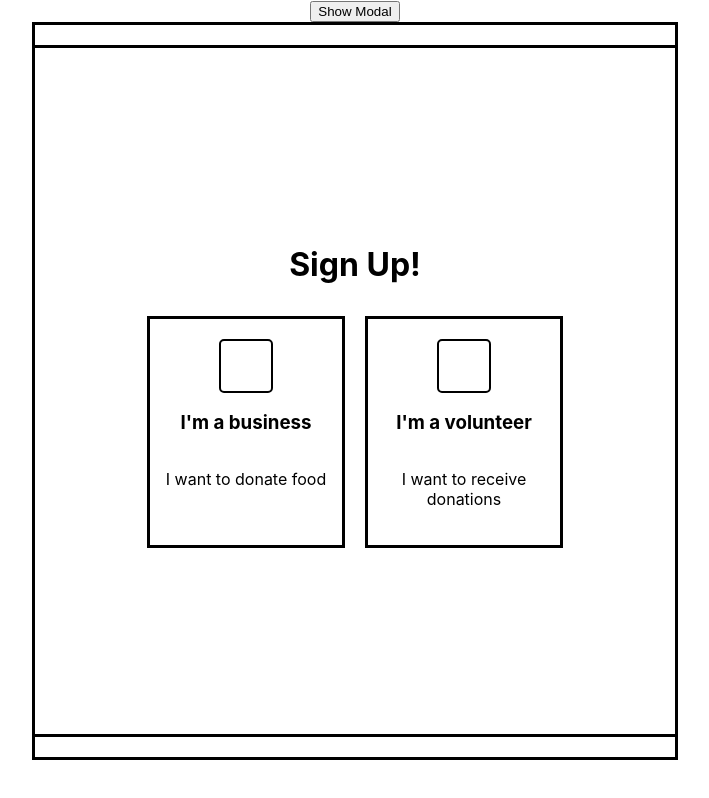
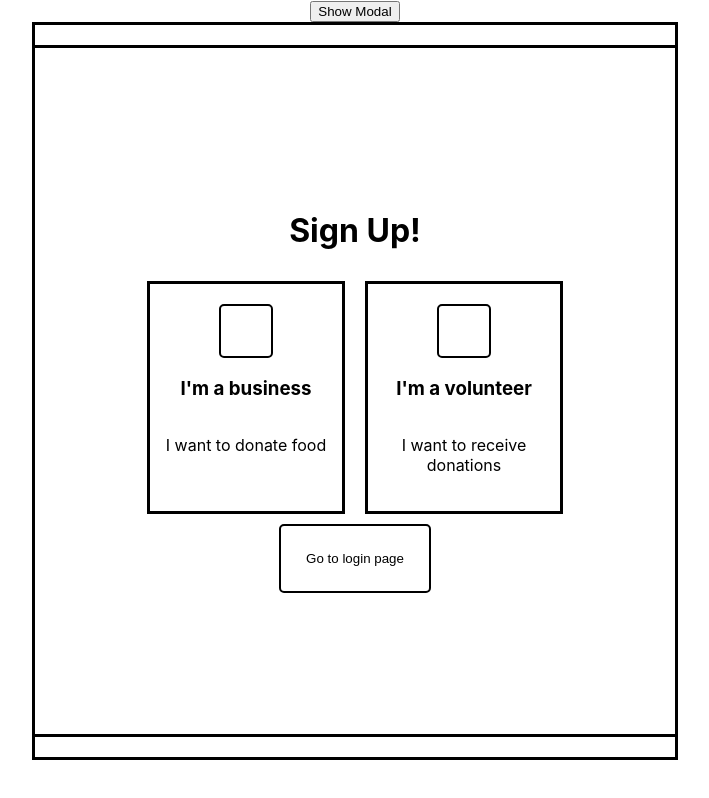
Before and after one commit to Replate-EU/Frontend, a React (Create React App) app in the folder front-end/: page / in a window 1280 px wide. Shown: the whole page, without its empty margins (285-994 px from the left). Built offline with nearby package versions, Linux system fonts and the light colour scheme; no server answers.

Commit message:
Separated signup as a different component

```diff
--- a/front-end/src/App.js
+++ b/front-end/src/App.js
@@ -1,46 +1,33 @@
-import React from "react";
+//dependencies
+import React, { useEffect } from "react";
 import { Switch, Route, Link } from "react-router-dom";
+import { connect } from "react-redux";
+
+//Redux aactions
+import { checkToken } from "./state/actionCreators";
+
+//styles
+import "./App.css";
 import styled from "styled-components";
-import "./App.css";
+
+//Child components
 import FormBusiness from "./Components/Business/FormBusiness";
 import FormVolunteer from "./Components/Volunteer/FormVolunteer";
 import Login from "./Components/Login";
 import BusinessPickups from "./Components/Business/BusinessPickups";
 import VolunteerPickups from "./Components/Volunteer/VolunteerPickups";
 import Modal from "./Components/Modal/Modal";
+import SignUp from "./Components/SignUp";
+import { Container, Borders } from "./Components/styled";
 
-const Box = styled.div`
-  display: flex;
-  flex-flow: column;
-  align-items: center;
-  border: 3px solid black;
-  padding: 20px 0px;
-  margin: 10px;
-  width: 30%;
-`;
-const Borders = styled.div`
-  border: 3px solid black;
-  padding: 10px 0;
-  width: 50%;
-`;
-const Container = styled.div`
-  display: flex;
-  flex-flow: column;
-  justify-content: center;
-  border: 3px solid black;
-  height: 100vh;
-  width: 50%;
-  margin: -3px 0;
-`;
 
-const Button = styled.button`
-  background: white;
-  border: 2px solid black;
-  border-radius: 5px;
-  padding: 25px;
-`;
 
-function App() {
+function App({ appState, user, checkToken }) {
+  useEffect(() => {
+    if (!appState) {
+      checkToken();
+    }
+  }, []);
   return (
     <div className="App">
       <Modal />
@@ -48,24 +35,7 @@ function App() {
       <Container>
         <Switch>
           <Route exact path="/">
-            <h1>Sign Up!</h1>
-            <div className="Boxes">
-              <Box>
-                <Link to="/business">
-                  <Button className="hover"></Button>
-                </Link>
-                <h3>I'm a business</h3>
-                <p>I want to donate food</p>
-              </Box>
-              <Box>
-                <Link to="/volunteer">
-                  <Button className="hover"></Button>
-                </Link>
-
-                <h3>I'm a volunteer</h3>
-                <p>I want to receive donations</p>
-              </Box>
-            </div>
+            <SignUp/>
           </Route>
           <Route exact path="/business">
             <FormBusiness />
@@ -90,4 +60,11 @@ function App() {
   );
 }
 
-export default App;
+function mapStateToProps(state) {
+  return {
+    appState: state.appState,
+    user: state.user
+  };
+}
+
+export default connect(mapStateToProps, { checkToken })(App);
--- /dev/null
+++ b/front-end/src/Components/SignUp.js
@@ -0,0 +1,31 @@
+import React from "react";
+import { Link } from "react-router-dom";
+import { Box, Button } from "./styled";
+
+export default function SignUp() {
+  return (
+    <>
+      <h1>Sign Up!</h1>
+      <div className="Boxes">
+        <Box>
+          <Link to="/business">
+            <Button className="hover"></Button>
+          </Link>
+          <h3>I'm a business</h3>
+          <p>I want to donate food</p>
+        </Box>
+        <Box>
+          <Link to="/volunteer">
+            <Button className="hover"></Button>
+          </Link>
+
+          <h3>I'm a volunteer</h3>
+          <p>I want to receive donations</p>
+        </Box>
+      </div>
+      <Link to="/login">
+        <Button className="hover">Go to login page</Button>
+      </Link>
+    </>
+  );
+}
--- /dev/null
+++ b/front-end/src/Components/styled.js
@@ -0,0 +1,33 @@
+import styled from 'styled-components';
+
+
+export const Box = styled.div`
+  display: flex;
+  flex-flow: column;
+  align-items: center;
+  border: 3px solid black;
+  padding: 20px 0px;
+  margin: 10px;
+  width: 30%;
+`;
+export const Borders = styled.div`
+  border: 3px solid black;
+  padding: 10px 0;
+  width: 50%;
+`;
+export const Container = styled.div`
+  display: flex;
+  flex-flow: column;
+  justify-content: center;
+  border: 3px solid black;
+  height: 100vh;
+  width: 50%;
+  margin: -3px 0;
+`;
+
+export const Button = styled.button`
+  background: white;
+  border: 2px solid black;
+  border-radius: 5px;
+  padding: 25px;
+`;
```
